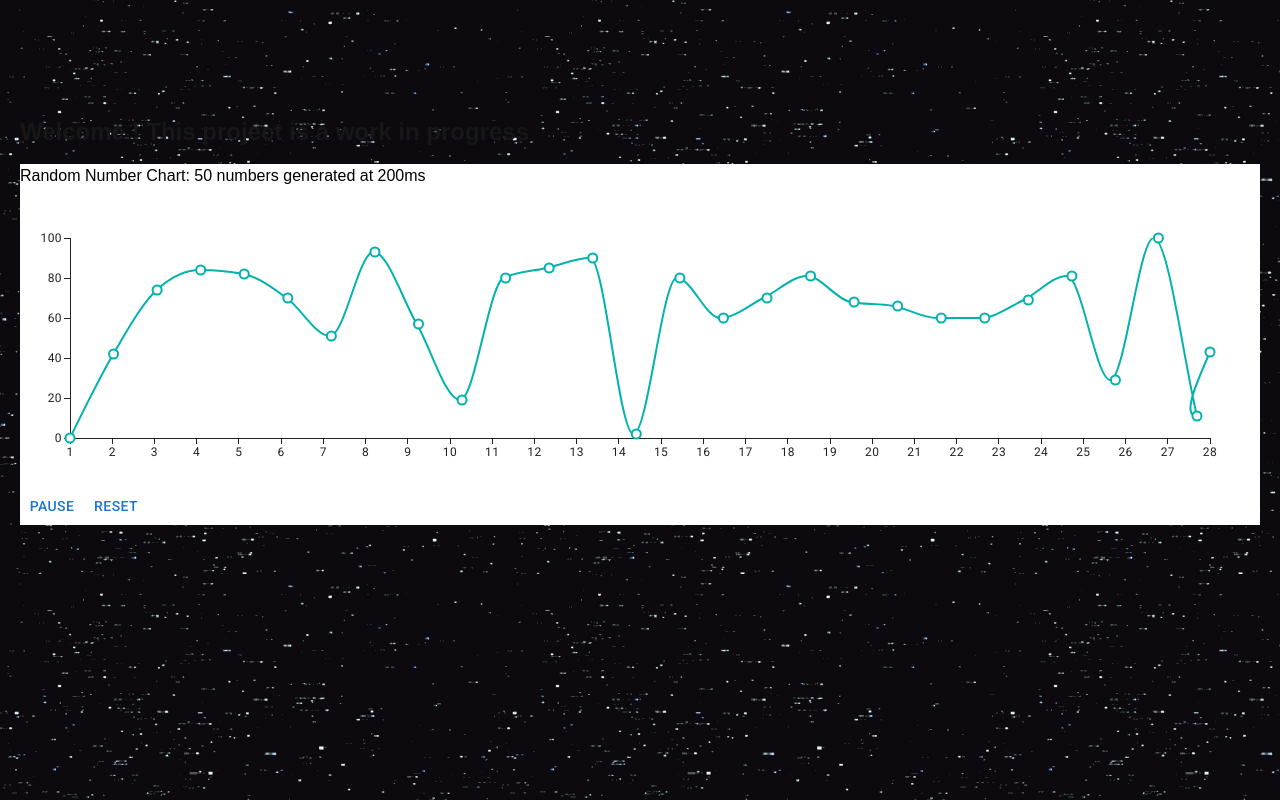
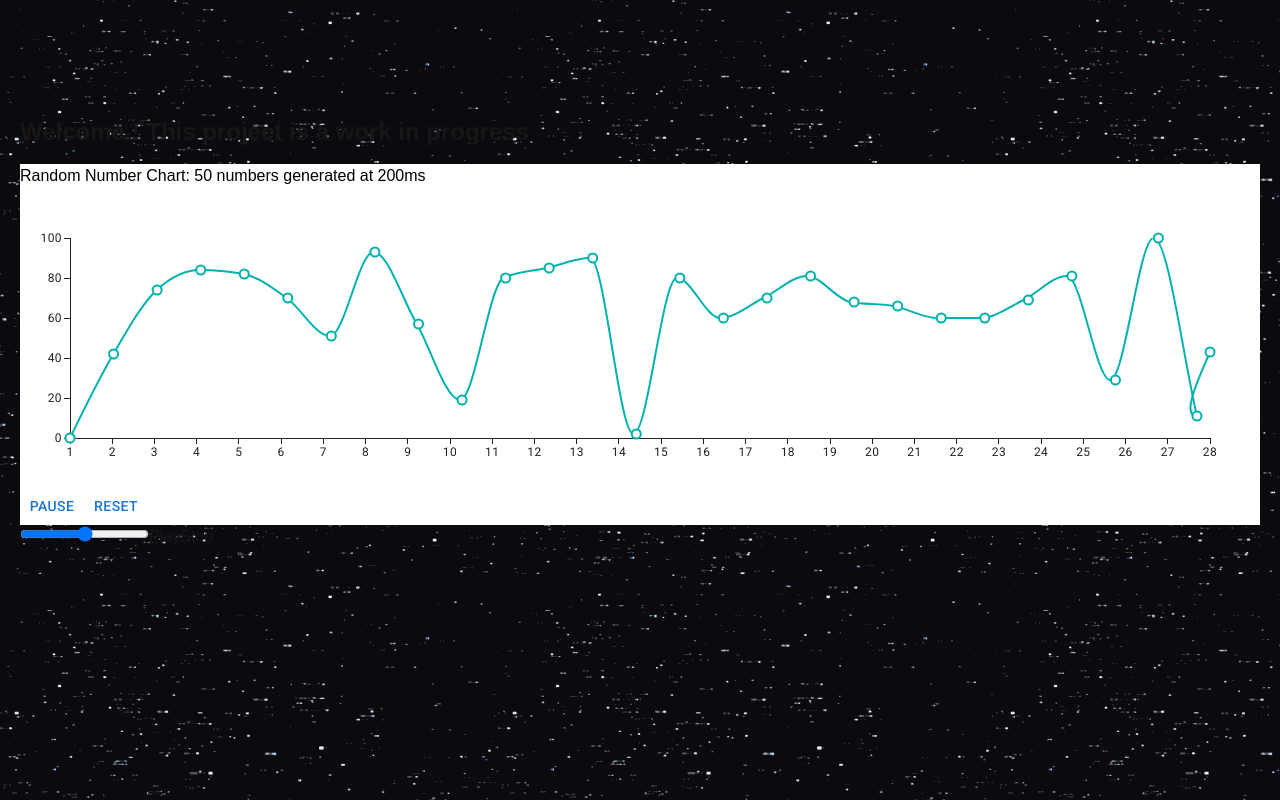
Before and after one commit to IronTwist/ai-planner, a Next.js app: page / in a window 1280 px wide. Built offline with nearby package versions, Linux system fonts and the light colour scheme; no server answers.

Commit message:
Add sound generator

```diff
--- a/src/app/page.tsx
+++ b/src/app/page.tsx
@@ -1,6 +1,7 @@
 'use client';
 
 import { RandomNumberChart } from '@/modules/UI/components/molecules/random-number-chart';
+import { SoundGenerator } from '@/modules/UI/components/sound-generator';
 import { useAppSelector } from '@/store/hooks';
 import Link from 'next/link';
 
@@ -26,6 +27,7 @@ export default function Home() {
 
             <div style={{ width: '100%' }}>
               <RandomNumberChart />
+              <SoundGenerator />
             </div>
           </div>
         ) : (
--- /dev/null
+++ b/src/modules/UI/components/sound-generator.tsx
@@ -0,0 +1,21 @@
+import { HemiSync } from '@/modules/common/soundGenerator';
+
+export const SoundGenerator = () => {
+    const hemy = new HemiSync(200, 7);
+
+    return (
+        <>
+
+        <input
+        type="range"
+        id="volume"
+        min="0"
+        max="100"
+        step="1"
+        onChange={(e) => hemy.setVolume(e.target.valueAsNumber)}
+        />
+        <button onClick={() => hemy.play()}>Play</button>
+        <button onClick={() => hemy.stop()}>Stop</button>
+      </>
+      )
+};
--- /dev/null
+++ b/src/modules/common/soundGenerator.js
@@ -0,0 +1,88 @@
+
+export class HemiSync {
+    constructor(baseFrequency, beatFrequency) {
+      this.baseFrequency = baseFrequency;
+      this.beatFrequency = beatFrequency;
+      this.audioContext = new (window.AudioContext ||
+        window.webkitAudioContext)();
+
+      this.leftOscillator = null;
+      this.rightOscillator = null;
+
+      this.leftPanner = this.audioContext.createStereoPanner();
+      this.rightPanner = this.audioContext.createStereoPanner();
+
+      this.leftGain = this.audioContext.createGain();
+      this.rightGain = this.audioContext.createGain();
+
+      this.leftPanner.pan.value = -1; // Left channel
+      this.rightPanner.pan.value = 1; // Right channel
+
+      this.leftPanner.connect(this.leftGain);
+      this.rightPanner.connect(this.rightGain);
+
+      this.leftGain.connect(this.audioContext.destination);
+      this.rightGain.connect(this.audioContext.destination);
+
+      // Set default volume level (range: 0.0 to 1.0)
+      this.leftGain.gain.value = 0.5;
+      this.rightGain.gain.value = 0.5;
+    }
+
+    play() {
+      this.leftOscillator = this.audioContext.createOscillator();
+      this.rightOscillator = this.audioContext.createOscillator();
+
+      this.leftOscillator.connect(this.leftPanner);
+      this.rightOscillator.connect(this.rightPanner);
+
+      this.leftOscillator.frequency.value = this.baseFrequency;
+      this.rightOscillator.frequency.value =
+        this.baseFrequency + this.beatFrequency;
+
+      this.leftOscillator.start();
+      this.rightOscillator.start();
+    }
+
+    stop() {
+      this.leftOscillator.stop();
+      this.rightOscillator.stop();
+    }
+
+    setBaseFrequency(frequency) {
+      this.baseFrequency = frequency;
+    }
+
+    setBeatFrequency(frequency) {
+      this.beatFrequency = frequency;
+    }
+
+    setVolume(volume) {
+      // Clamp volume between 1 and 100
+      const clampedVolume = Math.max(1, Math.min(100, volume));
+      const step = 1;
+      const value = Math.floor(clampedVolume / step) * step;
+      this.leftGain.gain.value = value > 1 ? value / 100 : 0;
+      this.rightGain.gain.value = value > 1 ? value / 100 : 0;
+    }
+  }
+
+  let hemy = new HemiSync(200, 7);
+
+//   function setBaseFrequency() {
+//     const baseFrequency = document.getElementById("baseFrequency").value;
+//     hemy.setBaseFrequency(baseFrequency);
+//   }
+
+//   function setBeatFrequency() {
+//     const beatFrequency = document.getElementById("beatFrequency").value;
+//     hemy.setBeatFrequency(beatFrequency);
+//   }
+
+  export const startBinauralBeat = () => {
+    hemy.play();
+  }
+
+  export const stopBinauralBeat = () => {
+    hemy.stop();
+  }
```
